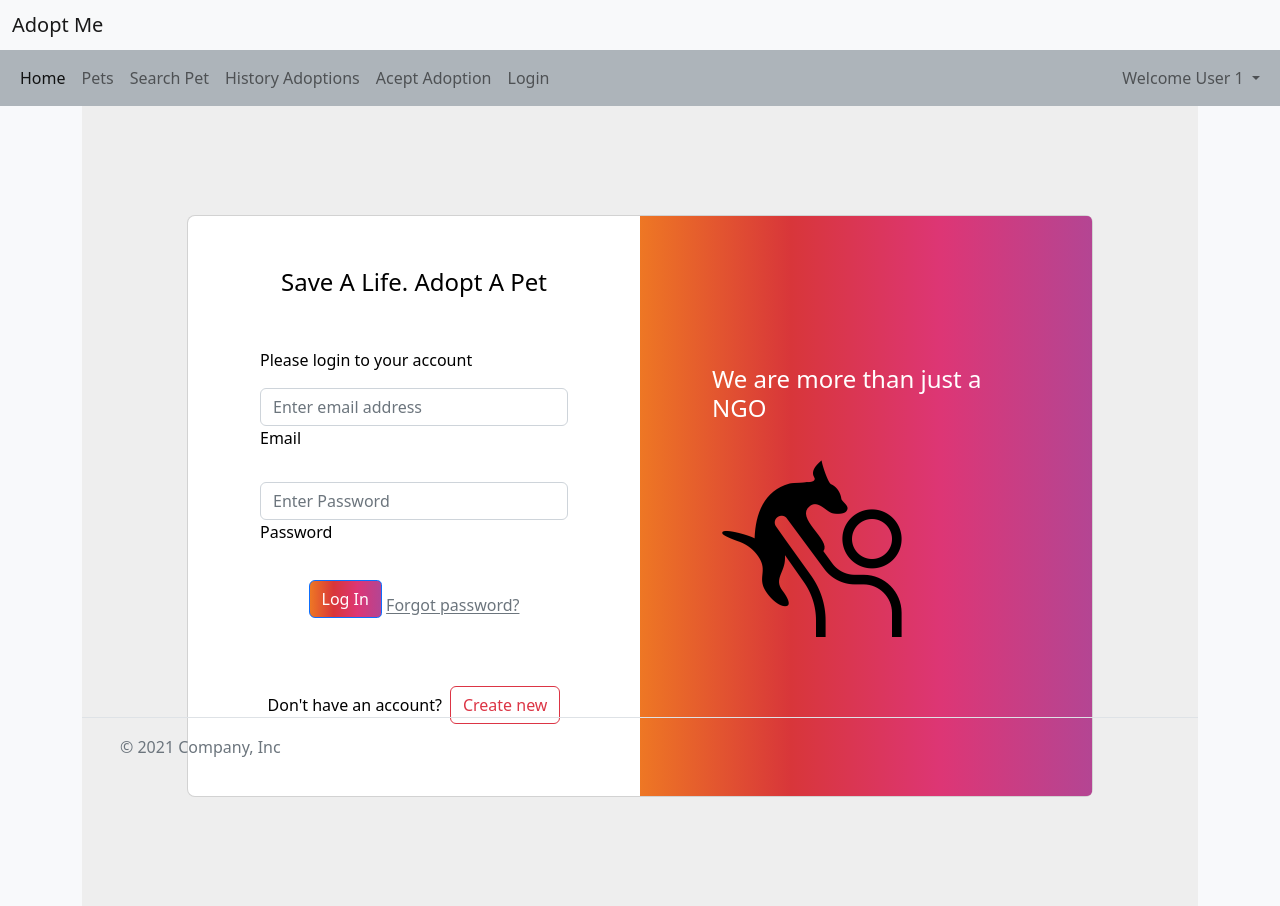
After one commit to Angel1234599/final_project_web_tec, a PHP site: page /login.php in a window 1280 px wide. The commit adds this page. Run offline with PHP 8.4, Linux system fonts and the light colour scheme; some libraries are stand-ins or nearby versions.

Commit message:
Login Page added

```diff
--- a/Layouts/header.php
+++ b/Layouts/header.php
@@ -28,6 +28,9 @@
         <li class="nav-item active">
           <a class="nav-link" href="#">Acept Adoption</a>
         </li>
+        <li class="nav-item active">
+          <a class="nav-link" href="login.php">Login</a>
+        </li>
 
       </ul>
       <ul class="navbar-nav ml-auto">
--- /dev/null
+++ b/Styles/logincss.css
@@ -0,0 +1,22 @@
+.gradient-custom-2 {
+    /* fallback for old browsers */
+    background: #fccb90;
+
+    /* Chrome 10-25, Safari 5.1-6 */
+    background: -webkit-linear-gradient(to right, #ee7724, #d8363a, #dd3675, #b44593);
+
+    /* W3C, IE 10+/ Edge, Firefox 16+, Chrome 26+, Opera 12+, Safari 7+ */
+    background: linear-gradient(to right, #ee7724, #d8363a, #dd3675, #b44593);
+    }
+
+    @media (min-width: 768px) {
+    .gradient-form {
+    height: 100vh !important;
+    }
+    }
+    @media (min-width: 769px) {
+    .gradient-custom-2 {
+    border-top-right-radius: .3rem;
+    border-bottom-right-radius: .3rem;
+    }
+    }
--- /dev/null
+++ b/login.php
@@ -0,0 +1,123 @@
+    <?php
+
+
+if(isset($_POST['submit'])){
+        echo "hello";
+
+
+
+}
+
+
+?>
+
+
+<!DOCTYPE html>
+<html lang="es">
+<head>
+
+	<title> Plantilla con Bootstrap</title>
+	<meta charset="utf-8">
+	<meta name="viewport" content="width=device-width, initial-scale=1">
+
+	<!-- BOOTSTRAP-->
+
+	<!-- Latest compiled and minified CSS -->
+	<link rel="stylesheet" href="bootstrap/css/bootstrap.min.css">
+    <link rel="stylesheet" href="Styles/styles.css">
+    <link rel="stylesheet" href="Styles/logincss.css">
+
+
+	<!-- jQuery library -->
+	<script src="https://ajax.googleapis.com/ajax/libs/jquery/3.1.1/jquery.min.js"></script>
+
+	<!-- Latest compiled JavaScript -->
+
+	<script src="bootstrap/js/bootstrap.js"></script>
+    <script src="bootstrap/js/bootstrap.bundle.js"></script>
+
+
+</head>
+<body>
+	<header>
+		<?php
+			require_once('Layouts/header.php');
+		?>
+	</header>
+
+	<main>
+		<div class="container">
+		<?php
+			//Containt main PHP Form
+		?>
+
+<section class="h-100 gradient-form" style="background-color: #eee;">
+  <div class="container py-5 h-100">
+    <div class="row d-flex justify-content-center align-items-center h-100">
+      <div class="col-xl-10">
+        <div class="card rounded-3 text-black">
+          <div class="row g-0">
+            <div class="col-lg-6">
+              <div class="card-body p-md-5 mx-md-4">
+
+                <div class="text-center">
+
+                  <h4 class="mt-1 mb-5 pb-1">Save A Life. Adopt A Pet</h4>
+                </div>
+
+                <form method="post" action="">
+                  <p>Please login to your account</p>
+
+                  <div class="form-outline mb-4">
+                    <input type="email" id="idemail" class="form-control"
+                      placeholder="Enter email address"  />
+                    <label class="form-label" for="idemail">Email</label>
+                  </div>
+
+                  <div class="form-outline mb-4">
+                    <input type="password" id="idpass" class="form-control"
+                    placeholder="Enter Password"  />
+                    <label class="form-label" for="idpass">Password</label>
+                </div>
+
+                  <div class="text-center pt-1 mb-5 pb-1">
+                    <input type = "submit" class="btn btn-primary btn-block fa-lg gradient-custom-2 mb-3" name="submit" value="Log In">
+                    <!-- <button class="btn btn-primary btn-block fa-lg gradient-custom-2 mb-3" type="button">Log
+                      in</button> -->
+                    <a class="text-muted" href="#!">Forgot password?</a>
+                  </div>
+
+                  <div class="d-flex align-items-center justify-content-center pb-4">
+                    <p class="mb-0 me-2">Don't have an account?</p>
+                    <button type="button" class="btn btn-outline-danger">Create new</button>
+                  </div>
+
+                </form>
+
+              </div>
+            </div>
+            <div class="col-lg-6 d-flex align-items-center gradient-custom-2">
+              <div class="text-white px-3 py-4 p-md-5 mx-md-4">
+                <h4 class="mb-4">We are more than just a NGO</h4>
+                <img src="Img/iconpet.png"
+                    style="width: 200px;"
+                     alt="logo" >
+              </div>
+            </div>
+          </div>
+        </div>
+      </div>
+    </div>
+  </div>
+</section>
+
+		</div>
+	</main>
+
+	<footer>
+		<?php
+			include_once('Layouts/footer.php');
+		?>
+	</footer>
+</body>
+</html>
```
Also changed, not shown: Img/iconpet.png (added).
